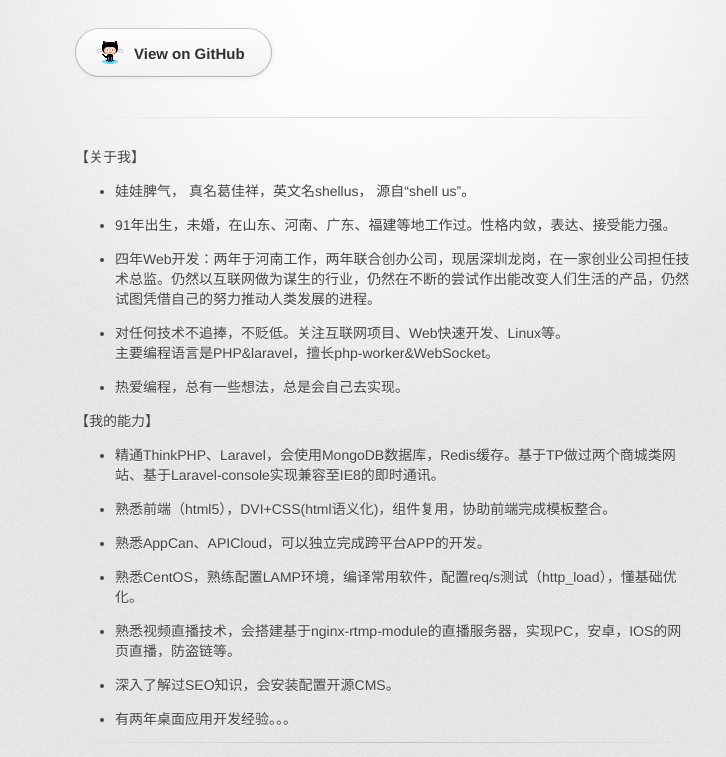
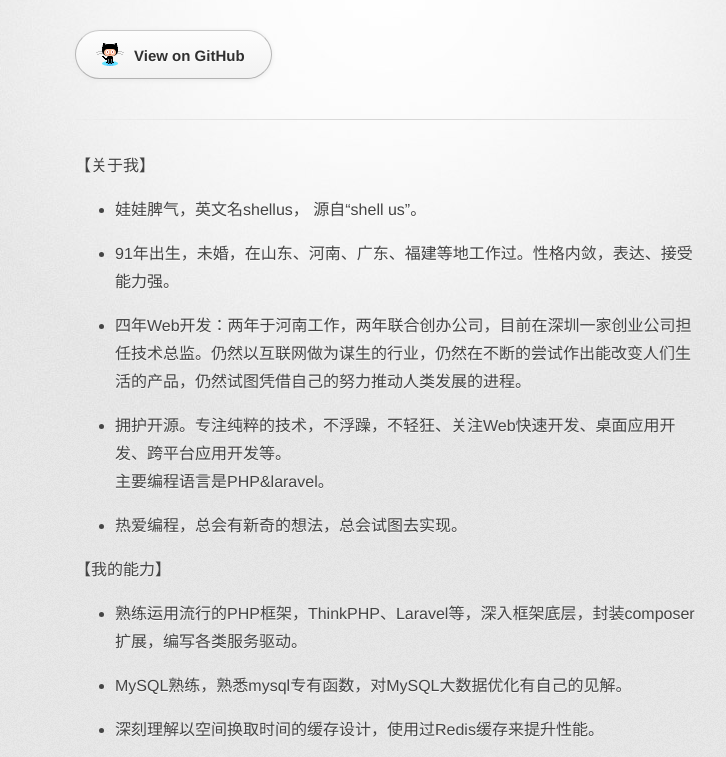
Before and after one commit to shellus/shellus.github.io, a plain HTML site: page index.html in a window 1280 px wide. Shown: the part 142-899 px from the top of the page, without its empty margins (255-981 px from the left). Drawn offline with Linux system fonts and the light colour scheme; a script that the page names is missing.

Commit message:
润色文案，调整措辞

```diff
--- a/index.html
+++ b/index.html
@@ -7,7 +7,8 @@
         body {
             color: #444;
             font-family: Helvetica Neue, Helvetica, Arial, PingFang SC, Hiragino Sans GB, WenQuanYi Micro Hei, Microsoft Yahei, sans-serif;
-            font-size: 87.5%;
+            font-size: 16px;
+            line-height: 28px;
             text-shadow: 0 1px 0 rgba(255, 255, 255, 0.8);
             background: #e7e7e7 url(images/body-bg.png) 0 0 repeat;
             padding: 0;
@@ -154,38 +155,44 @@
         <section id="main_content">
             <p>【关于我】</p>
             <ul>
-                <li>娃娃脾气， 真名葛佳祥，英文名shellus， 源自“shell us”。</li>
+                <li>娃娃脾气，英文名shellus， 源自“shell us”。</li>
             </ul>
             <ul>
                 <li><p>91年出生，未婚，在山东、河南、广东、福建等地工作过。性格内敛，表达、接受能力强。</p></li>
                 <li><p>
-                    四年Web开发：两年于河南工作，两年联合创办公司，现居深圳龙岗，在一家创业公司担任技术总监。仍然以互联网做为谋生的行业，仍然在不断的尝试作出能改变人们生活的产品，仍然试图凭借自己的努力推动人类发展的进程。</p>
+                    四年Web开发：两年于河南工作，两年联合创办公司，目前在深圳一家创业公司担任技术总监。仍然以互联网做为谋生的行业，仍然在不断的尝试作出能改变人们生活的产品，仍然试图凭借自己的努力推动人类发展的进程。</p>
                 </li>
-                <li><p>对任何技术不追捧，不贬低。关注互联网项目、Web快速开发、Linux等。<br/>
-                    主要编程语言是PHP&amp;laravel，擅长php-worker&amp;WebSocket。</p></li>
-                <li><p>热爱编程，总有一些想法，总是会自己去实现。</p></li>
+                <li><p>拥护开源。专注纯粹的技术，不浮躁，不轻狂、关注Web快速开发、桌面应用开发、跨平台应用开发等。<br/>
+                    主要编程语言是PHP&amp;laravel。</p></li>
+                <li><p>热爱编程，总会有新奇的想法，总会试图去实现。</p></li>
             </ul>
             <p>【我的能力】</p>
             <ul>
-                <li>精通ThinkPHP、Laravel，会使用MongoDB数据库，Redis缓存。基于TP做过两个商城类网站、基于Laravel-console实现兼容至IE8的即时通讯。</li>
+                <li>熟练运用流行的PHP框架，ThinkPHP、Laravel等，深入框架底层，封装composer扩展，编写各类服务驱动。</li>
             </ul>
             <ul>
-                <li>熟悉前端（html5），DVI+CSS(html语义化)，组件复用，协助前端完成模板整合。</li>
+                <li>MySQL熟练，熟悉mysql专有函数，对MySQL大数据优化有自己的见解。</li>
             </ul>
             <ul>
-                <li>熟悉AppCan、APICloud，可以独立完成跨平台APP的开发。</li>
+                <li>深刻理解以空间换取时间的缓存设计，使用过Redis缓存来提升性能。</li>
             </ul>
             <ul>
-                <li>熟悉CentOS，熟练配置LAMP环境，编译常用软件，配置req/s测试（http_load），懂基础优化。</li>
+                <li>云服务：使用过并了解Bae，Sae之类的云服务，和集中式MySQL，Redis，文件系统</li>
             </ul>
             <ul>
-                <li>熟悉视频直播技术，会搭建基于nginx-rtmp-module的直播服务器，实现PC，安卓，IOS的网页直播，防盗链等。</li>
+                <li>熟悉前端（html5），DVI+CSS(html语义化)，组件复用。</li>
             </ul>
             <ul>
-                <li>深入了解过SEO知识，会安装配置开源CMS。</li>
+                <li>熟悉AppCan、APICloud，ionic等跨平台App开发平台。</li>
             </ul>
             <ul>
-                <li>有两年桌面应用开发经验。。。</li>
+                <li>熟悉CentOS，熟练配置LAMP环境，编译常用软件，懂基础优化。</li>
+            </ul>
+            <ul>
+                <li>熟悉视频直播技术，搭建直播服务器，实现PC，安卓，IOS的直播。</li>
+            </ul>
+            <ul>
+                <li>深入了解过SEO知识，使用过流行的CMS，论坛，商城等。</li>
             </ul>
             <hr/>
             <p>【联系】<br/>
```
